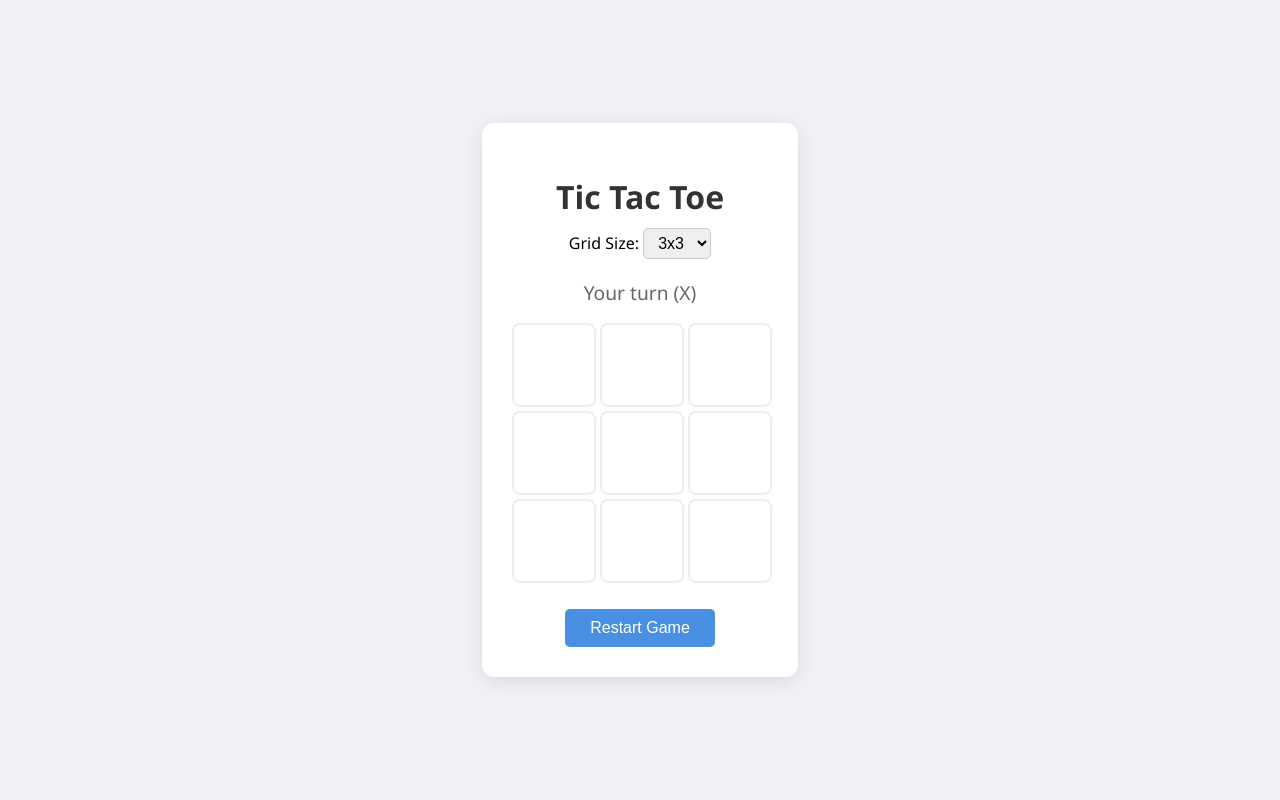
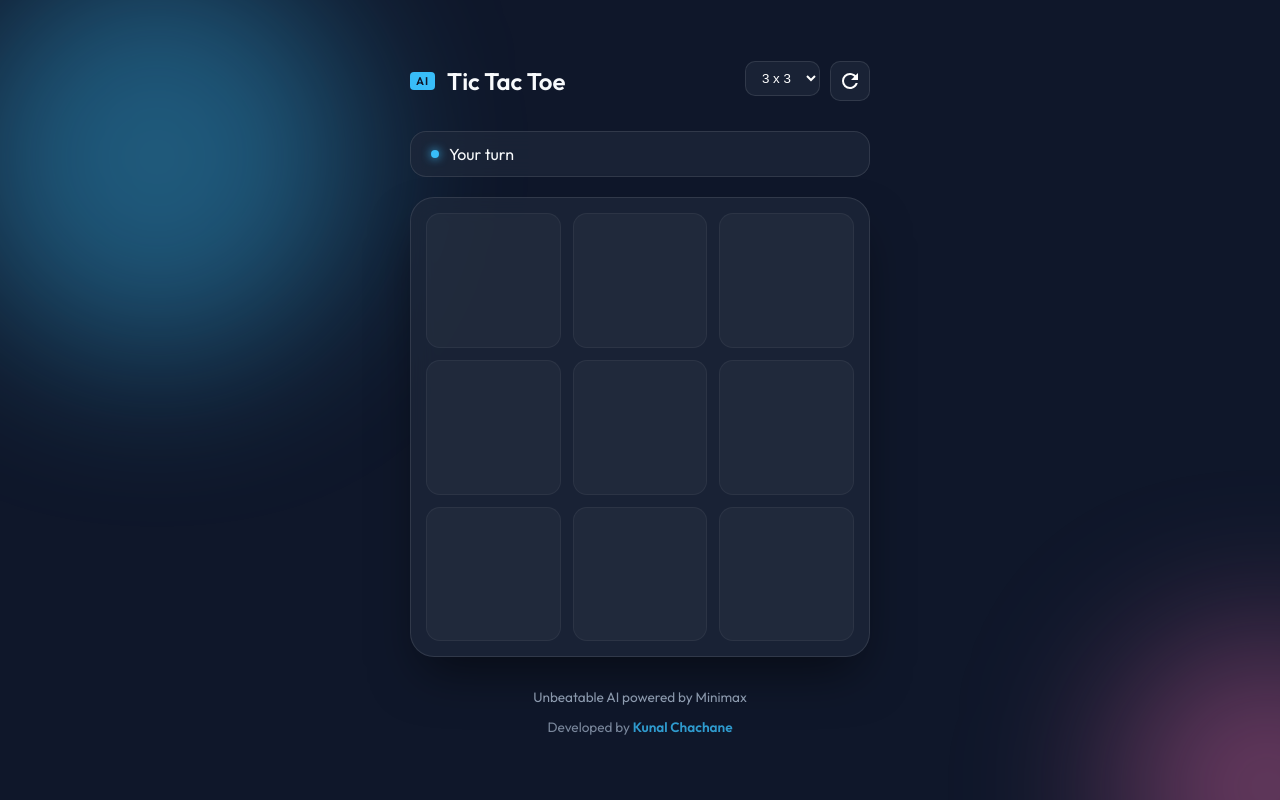
Before and after one commit to Kunal-Chachane/AI-Based-Tic-Tac-Toe-Game-, a Flask app: page / in a window 1280 px wide. Run offline with Flask 3, Linux system fonts and the light colour scheme.

Commit message:
Enhance UI/UX with premium 2D design and add developer footer

```diff
--- a/static/script.js
+++ b/static/script.js
@@ -1,8 +1,14 @@
 document.addEventListener('DOMContentLoaded', () => {
     const boardElement = document.getElementById('board');
-    const statusElement = document.getElementById('status');
-    const resetButton = document.getElementById('reset');
+    const statusText = document.getElementById('status-text');
+    const statusCard = document.getElementById('status-card');
     const gridSizeSelect = document.getElementById('grid-size');
+    const resetBtn = document.getElementById('reset');
+    const modal = document.getElementById('winner-modal');
+    const modalMsg = document.getElementById('winner-msg');
+    const modalSub = document.getElementById('winner-sub');
+    const modalIcon = document.getElementById('winner-icon');
+    const playAgainBtn = document.getElementById('play-again');
 
     let size = parseInt(gridSizeSelect.value);
     let board = Array(size * size).fill("-");
@@ -10,7 +16,7 @@ document.addEventListener('DOMContentLoaded', () => {
 
     const createBoard = () => {
         boardElement.innerHTML = '';
-        document.documentElement.style.setProperty('--grid-size', size);
+        boardElement.className = `board size-${size}`;
 
         for (let i = 0; i < size * size; i++) {
             const cell = document.createElement('div');
@@ -24,11 +30,10 @@ document.addEventListener('DOMContentLoaded', () => {
     const updateUI = () => {
         const cells = document.querySelectorAll('.cell');
         cells.forEach((cell, index) => {
-            cell.textContent = board[index] === "-" ? "" : board[index];
-            cell.classList.remove('x', 'o', 'taken');
-            if (board[index] !== "-") {
-                cell.classList.add(board[index].toLowerCase());
-                cell.classList.add('taken');
+            const val = board[index];
+            if (val !== "-" && !cell.classList.contains('taken')) {
+                cell.classList.add('taken', val.toLowerCase());
+                cell.innerHTML = `<span>${val}</span>`;
             }
         });
     };
@@ -36,19 +41,19 @@ document.addEventListener('DOMContentLoaded', () => {
     const handleCellClick = async (e) => {
         const index = parseInt(e.target.dataset.index);
 
-        if (board[index] !== "-" || !gameActive) return;
+        if (board[index] !== "-" || !gameActive || statusCard.classList.contains('thinking')) return;
 
         // Player move
         board[index] = "X";
         updateUI();
-        statusElement.textContent = "AI is thinking...";
+
+        statusCard.classList.add('thinking');
+        statusText.textContent = "AI is thinking...";
 
         try {
             const response = await fetch('/move', {
                 method: 'POST',
-                headers: {
-                    'Content-Type': 'application/json',
-                },
+                headers: { 'Content-Type': 'application/json' },
                 body: JSON.stringify({ board, size }),
             });
 
@@ -57,18 +62,36 @@ document.addEventListener('DOMContentLoaded', () => {
             updateUI();
 
             if (data.winner) {
-                gameActive = false;
-                if (data.winner === "Tie") {
-                    statusElement.textContent = "It's a Tie!";
-                } else {
-                    statusElement.textContent = `${data.winner} Wins!`;
-                }
+                showWinner(data.winner);
             } else {
-                statusElement.textContent = "Your turn (X)";
+                statusCard.classList.remove('thinking');
+                statusText.textContent = "Your turn";
             }
         } catch (error) {
             console.error('Error:', error);
-            statusElement.textContent = "Error connecting to server.";
+            statusText.textContent = "Connection error";
+            statusCard.classList.remove('thinking');
+        }
+    };
+
+    const showWinner = (winner) => {
+        gameActive = false;
+        statusCard.classList.remove('thinking');
+        statusText.textContent = "Game Over";
+
+        modal.classList.remove('hidden');
+        if (winner === "Tie") {
+            modalIcon.textContent = "🤝";
+            modalMsg.textContent = "It's a Tie!";
+            modalSub.textContent = "Great minds think alike.";
+        } else if (winner === "X") {
+            modalIcon.textContent = "🏆";
+            modalMsg.textContent = "You Won!";
+            modalSub.textContent = "You've outsmarted the AI!";
+        } else {
+            modalIcon.textContent = "🤖";
+            modalMsg.textContent = "AI Won!";
+            modalSub.textContent = "The machine is learning...";
         }
     };
 
@@ -76,12 +99,15 @@ document.addEventListener('DOMContentLoaded', () => {
         size = parseInt(gridSizeSelect.value);
         board = Array(size * size).fill("-");
         gameActive = true;
+        modal.classList.add('hidden');
+        statusCard.classList.remove('thinking');
+        statusText.textContent = "Your turn";
         createBoard();
-        statusElement.textContent = "Your turn (X)";
     };
 
     gridSizeSelect.addEventListener('change', resetGame);
-    resetButton.addEventListener('click', resetGame);
+    resetBtn.addEventListener('click', resetGame);
+    playAgainBtn.addEventListener('click', resetGame);
 
     // Initial setup
     createBoard();
--- a/static/style.css
+++ b/static/style.css
@@ -1,105 +1,284 @@
 :root {
-    --primary-color: #4a90e2;
-    --secondary-color: #f5a623;
-    --background-color: #f0f2f5;
-    --cell-size: 80px;
-    --grid-size: 3;
-    --border-radius: 12px;
+    --bg-dark: #0f172a;
+    --card-bg: rgba(30, 41, 59, 0.7);
+    --glass-border: rgba(255, 255, 255, 0.1);
+    --primary: #38bdf8;
+    --secondary: #f471b5;
+    --text-main: #f8fafc;
+    --text-muted: #94a3b8;
+    --accent-glow: rgba(56, 189, 248, 0.2);
+}
+
+* {
+    box-sizing: border-box;
+    margin: 0;
+    padding: 0;
 }
 
 body {
-    font-family: 'Segoe UI', Tahoma, Geneva, Verdana, sans-serif;
-    background-color: var(--background-color);
+    font-family: 'Outfit', sans-serif;
+    background-color: var(--bg-dark);
+    color: var(--text-main);
+    min-height: 100vh;
     display: flex;
     justify-content: center;
     align-items: center;
-    height: 100vh;
-    margin: 0;
+    overflow: hidden;
+    position: relative;
 }
 
-.container {
-    text-align: center;
-    background: white;
-    padding: 30px;
-    border-radius: var(--border-radius);
-    box-shadow: 0 4px 20px rgba(0, 0, 0, 0.1);
+/* Animated Background Blobs */
+.background-blobs {
+    position: fixed;
+    width: 100vw;
+    height: 100vh;
+    z-index: -1;
+    filter: blur(80px);
 }
 
-.controls {
-    margin-bottom: 20px;
+.blob {
+    position: absolute;
+    border-radius: 50%;
+    opacity: 0.4;
+    animation: move 20s infinite alternate;
 }
 
-select {
-    padding: 5px 10px;
-    border-radius: 5px;
-    border: 1px solid #ccc;
-    font-size: 1rem;
+.blob-1 {
+    width: 400px;
+    height: 400px;
+    background: var(--primary);
+    top: -100px;
+    left: -100px;
+}
+
+.blob-2 {
+    width: 300px;
+    height: 300px;
+    background: var(--secondary);
+    bottom: -50px;
+    right: -50px;
+    animation-delay: -5s;
+}
+
+@keyframes move {
+    from { transform: translate(0, 0); }
+    to { transform: translate(100px, 100px); }
+}
+
+.app-container {
+    width: 100%;
+    max-width: 500px;
+    padding: 20px;
+    z-index: 10;
+}
+
+/* Header & Controls */
+header {
+    display: flex;
+    justify-content: space-between;
+    align-items: center;
+    margin-bottom: 30px;
+}
+
+.logo {
+    display: flex;
+    align-items: center;
+    gap: 12px;
+}
+
+.ai-badge {
+    background: var(--primary);
+    color: var(--bg-dark);
+    font-size: 0.7rem;
+    font-weight: 800;
+    padding: 2px 6px;
+    border-radius: 4px;
+    letter-spacing: 1px;
 }
 
 h1 {
-    color: #333;
-    margin-bottom: 10px;
+    font-size: 1.5rem;
+    font-weight: 600;
 }
 
-#status {
-    font-size: 1.2rem;
+.settings {
+    display: flex;
+    gap: 10px;
+}
+
+.select-wrapper select {
+    background: var(--card-bg);
+    border: 1px solid var(--glass-border);
+    color: white;
+    padding: 8px 12px;
+    border-radius: 10px;
+    outline: none;
+    cursor: pointer;
+}
+
+.icon-btn {
+    background: var(--card-bg);
+    border: 1px solid var(--glass-border);
+    color: white;
+    width: 40px;
+    height: 40px;
+    border-radius: 10px;
+    display: flex;
+    justify-content: center;
+    align-items: center;
+    cursor: pointer;
+    transition: all 0.2s;
+}
+
+.icon-btn:hover {
+    background: rgba(255, 255, 255, 0.1);
+    transform: rotate(45deg);
+}
+
+/* Status Card */
+.status-card {
+    background: var(--card-bg);
+    backdrop-filter: blur(12px);
+    border: 1px solid var(--glass-border);
+    padding: 12px 20px;
+    border-radius: 16px;
     margin-bottom: 20px;
-    color: #666;
-    height: 1.5rem;
+    display: flex;
+    align-items: center;
+    gap: 10px;
+    transition: all 0.3s;
+}
+
+.status-dot {
+    width: 8px;
+    height: 8px;
+    border-radius: 50%;
+    background: var(--primary);
+    box-shadow: 0 0 10px var(--primary);
+}
+
+.status-card.thinking .status-dot {
+    background: var(--secondary);
+    box-shadow: 0 0 10px var(--secondary);
+    animation: pulse 1s infinite;
+}
+
+@keyframes pulse {
+    0%, 100% { opacity: 1; }
+    50% { opacity: 0.3; }
+}
+
+/* Board */
+.board-container {
+    background: var(--card-bg);
+    backdrop-filter: blur(12px);
+    border: 1px solid var(--glass-border);
+    padding: 15px;
+    border-radius: 24px;
+    box-shadow: 0 25px 50px -12px rgba(0, 0, 0, 0.5);
 }
 
 .board {
     display: grid;
-    grid-template-columns: repeat(var(--grid-size), var(--cell-size));
-    grid-template-rows: repeat(var(--grid-size), var(--cell-size));
-    gap: 8px;
-    margin-bottom: 30px;
-    justify-content: center;
+    gap: 12px;
+    aspect-ratio: 1 / 1;
 }
 
+.size-3 { grid-template-columns: repeat(3, 1fr); }
+.size-4 { grid-template-columns: repeat(4, 1fr); }
+.size-5 { grid-template-columns: repeat(5, 1fr); }
+
 .cell {
-    width: var(--cell-size);
-    height: var(--cell-size);
-    background: #fff;
-    border: 2px solid #eee;
-    border-radius: 8px;
+    background: rgba(255, 255, 255, 0.03);
+    border: 1px solid rgba(255, 255, 255, 0.05);
+    border-radius: 14px;
     display: flex;
     justify-content: center;
     align-items: center;
-    font-size: 2rem;
-    font-weight: bold;
+    font-size: 2.5rem;
+    font-weight: 700;
     cursor: pointer;
-    transition: all 0.2s;
+    transition: all 0.3s cubic-bezier(0.4, 0, 0.2, 1);
+    position: relative;
+    overflow: hidden;
 }
 
-.cell:hover {
-    background: #f9f9f9;
-    border-color: var(--primary-color);
+.cell:hover:not(.taken) {
+    background: rgba(255, 255, 255, 0.08);
+    border-color: var(--primary);
+    transform: translateY(-2px);
 }
 
-.cell.x {
-    color: var(--primary-color);
+.cell.x { color: var(--primary); text-shadow: 0 0 20px var(--accent-glow); }
+.cell.o { color: var(--secondary); text-shadow: 0 0 20px rgba(244, 113, 181, 0.2); }
+
+.cell span {
+    animation: pop 0.4s cubic-bezier(0.175, 0.885, 0.32, 1.275) forwards;
 }
 
-.cell.o {
-    color: var(--secondary-color);
+@keyframes pop {
+    from { transform: scale(0.5); opacity: 0; }
+    to { transform: scale(1); opacity: 1; }
 }
 
-.cell.taken {
-    cursor: not-allowed;
+footer {
+    margin-top: 30px;
+    text-align: center;
+    color: var(--text-muted);
+    font-size: 0.85rem;
+    line-height: 1.6;
 }
 
-button {
-    padding: 10px 25px;
-    font-size: 1rem;
-    background-color: var(--primary-color);
-    color: white;
-    border: none;
-    border-radius: 5px;
-    cursor: pointer;
-    transition: background 0.3s;
+.developer {
+    margin-top: 8px;
+    opacity: 0.8;
 }
 
-button:hover {
-    background-color: #357abd;
+.developer .name {
+    color: var(--primary);
+    font-weight: 600;
 }
+
+/* Modal */
+.modal {
+    position: fixed;
+    inset: 0;
+    background: rgba(15, 23, 42, 0.9);
+    backdrop-filter: blur(10px);
+    display: flex;
+    justify-content: center;
+    align-items: center;
+    z-index: 100;
+    transition: opacity 0.4s;
+}
+
+.modal.hidden { opacity: 0; pointer-events: none; }
+
+.modal-content {
+    background: var(--card-bg);
+    padding: 40px;
+    border-radius: 30px;
+    border: 1px solid var(--glass-border);
+    text-align: center;
+    max-width: 90%;
+    width: 350px;
+}
+
+.winner-icon { font-size: 4rem; margin-bottom: 20px; }
+h2 { font-size: 2rem; margin-bottom: 10px; }
+#winner-sub { color: var(--text-muted); margin-bottom: 30px; }
+
+.primary-btn {
+    background: var(--primary);
+    color: var(--bg-dark);
+    border: none;
+    padding: 14px 28px;
+    border-radius: 14px;
+    font-weight: 700;
+    font-size: 1rem;
+    cursor: pointer;
+    width: 100%;
+    transition: transform 0.2s;
+}
+
+.primary-btn:hover { transform: scale(1.02); }
--- a/templates/index.html
+++ b/templates/index.html
@@ -3,26 +3,66 @@
 <head>
     <meta charset="UTF-8">
     <meta name="viewport" content="width=device-width, initial-scale=1.0">
-    <title>AI Tic Tac Toe</title>
+    <title>AI Tic-Tac-Toe | Premium Edition</title>
     <link rel="stylesheet" href="{{ url_for('static', filename='style.css') }}">
+    <link rel="preconnect" href="https://fonts.googleapis.com">
+    <link rel="preconnect" href="https://fonts.gstatic.com" crossorigin>
+    <link href="https://fonts.googleapis.com/css2?family=Outfit:wght@300;400;600&display=swap" rel="stylesheet">
 </head>
 <body>
-    <div class="container">
-        <h1>Tic Tac Toe</h1>
-        <div class="controls">
-            <label for="grid-size">Grid Size: </label>
-            <select id="grid-size">
-                <option value="3">3x3</option>
-                <option value="4">4x4</option>
-                <option value="5">5x5</option>
-            </select>
+    <div class="background-blobs">
+        <div class="blob blob-1"></div>
+        <div class="blob blob-2"></div>
+    </div>
+
+    <div class="app-container">
+        <header>
+            <div class="logo">
+                <span class="ai-badge">AI</span>
+                <h1>Tic Tac Toe</h1>
+            </div>
+            <div class="settings">
+                <div class="select-wrapper">
+                    <select id="grid-size">
+                        <option value="3">3 x 3</option>
+                        <option value="4">4 x 4</option>
+                        <option value="5">5 x 5</option>
+                    </select>
+                </div>
+                <button id="reset" class="icon-btn" title="Restart Game">
+                    <svg viewBox="0 0 24 24" width="24" height="24"><path fill="currentColor" d="M17.65,6.35C16.2,4.9 14.21,4 12,4A8,8 0 0,0 4,12A8,8 0 0,0 12,20C15.73,20 18.84,17.45 19.73,14H17.65C16.83,16.33 14.61,18 12,18A6,6 0 0,1 6,12A6,6 0 0,1 12,6C13.66,6 15.14,6.69 16.22,7.78L13,11H20V4L17.65,6.35Z"/></svg>
+                </button>
+            </div>
+        </header>
+
+        <main>
+            <div id="status-card" class="status-card">
+                <span class="status-dot"></span>
+                <span id="status-text">Your turn</span>
+            </div>
+
+            <div class="board-container">
+                <div id="board" class="board size-3">
+                    <!-- Cells generated via JS -->
+                </div>
+            </div>
+        </main>
+
+        <footer>
+            <p>Unbeatable AI powered by Minimax</p>
+            <p class="developer">Developed by <span class="name">Kunal Chachane</span></p>
+        </footer>
+    </div>
+
+    <div id="winner-modal" class="modal hidden">
+        <div class="modal-content">
+            <div class="winner-icon" id="winner-icon">🏆</div>
+            <h2 id="winner-msg">Winner!</h2>
+            <p id="winner-sub">You've mastered the game.</p>
+            <button id="play-again" class="primary-btn">Play Again</button>
         </div>
-        <div id="status">Your turn (X)</div>
-        <div class="board" id="board">
-            <!-- Dynamic Grid -->
-        </div>
-        <button id="reset">Restart Game</button>
     </div>
+
     <script src="{{ url_for('static', filename='script.js') }}"></script>
 </body>
 </html>
```
